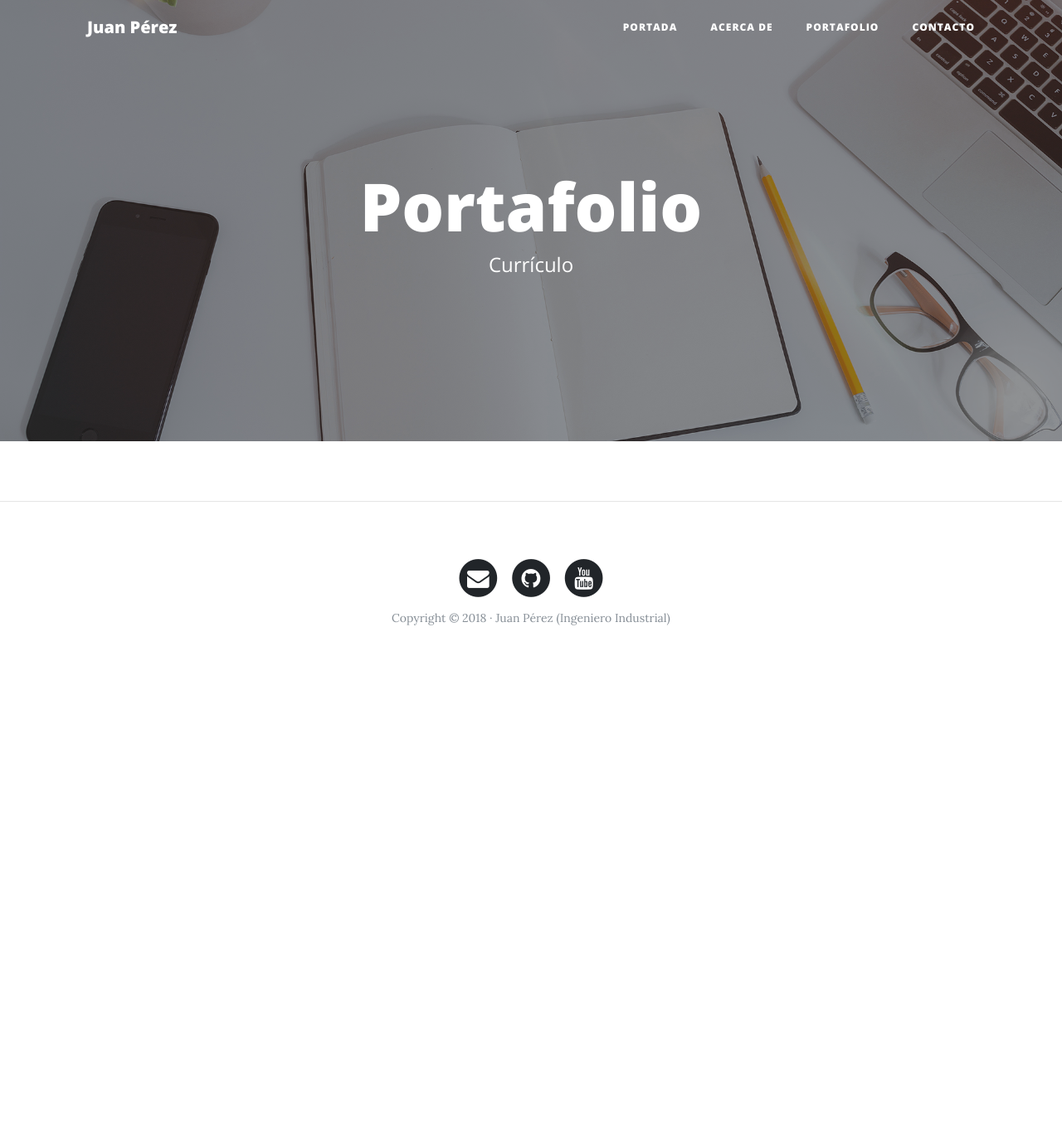
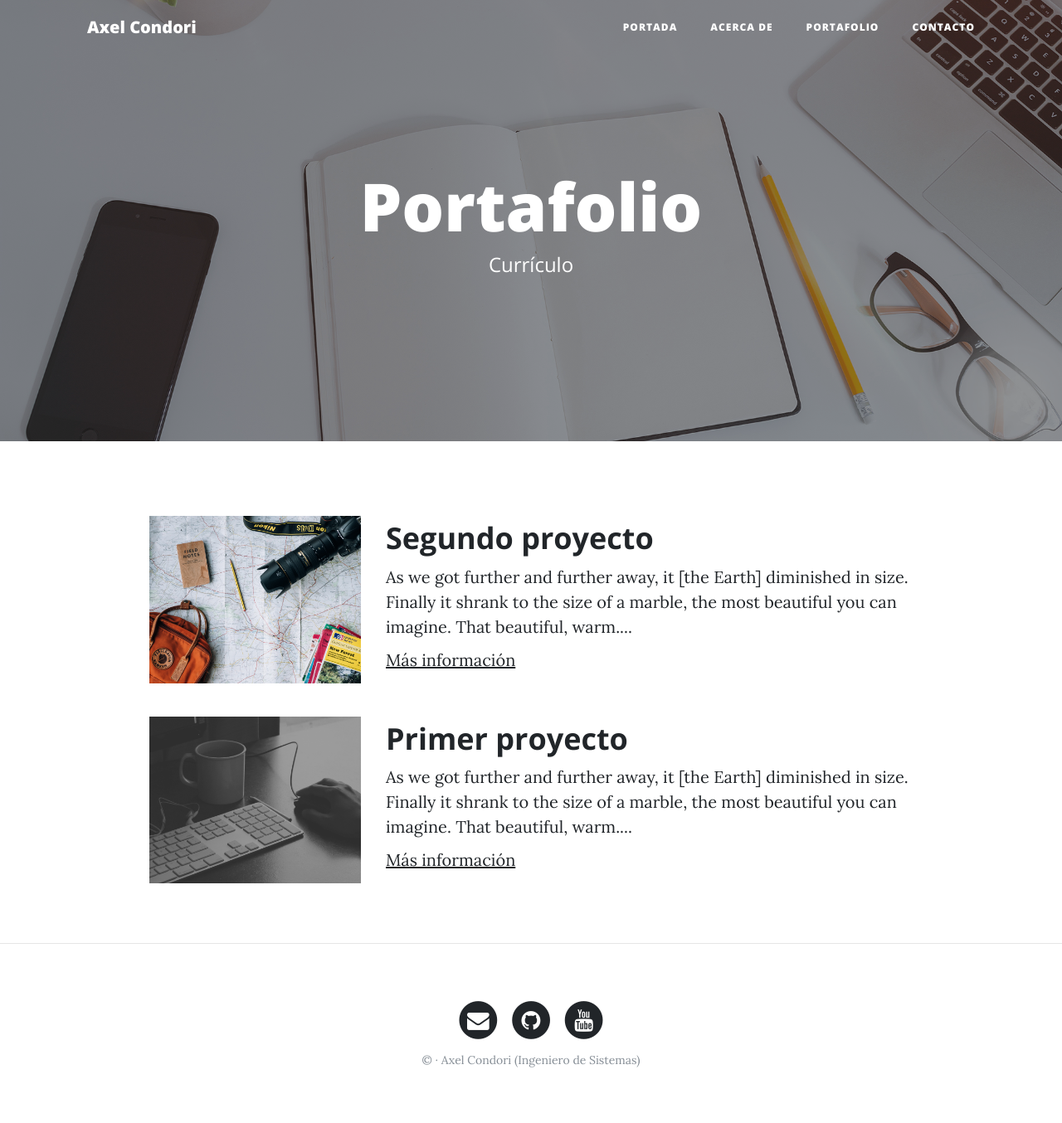
Before and after one commit to AXSCQ/Django, a Django app: page /portfolio/ in a window 1280 px wide. Shown: the whole page at 83% size. Before the commit the page ends 754 px from the top, so only its background shows below. Run offline with Django 4.2, Linux system fonts and the light colour scheme; some libraries are stand-ins or nearby versions.

Commit message:
Tu mensaje de commit

```diff
--- a/webpersonal/core/templates/core/about.html
+++ b/webpersonal/core/templates/core/about.html
@@ -15,7 +15,7 @@
         <img class="img-fluid avatar" src="{% static 'core/img/avatar.jpg' %}" alt="">
     </div>
     <div class="col-lg-7 col-md-8">
-        <h2 class="section-heading">Juan Pérez</h2>
+        <h2 class="section-heading">Axel Condori</h2>
         <p>Nacido en... lorem ipsum dolor sit amet, consectetur adipisicing elit. Saepe nostrum ullam eveniet pariatur voluptates odit, fuga atque ea nobis sit soluta odio.</p>
         <p>Lorem ipsum dolor sit amet, consectetur adipisicing elit. Saepe nostrum ullam eveniet pariatur voluptates odit...</p>
     </div>
--- a/webpersonal/core/templates/core/base.html
+++ b/webpersonal/core/templates/core/base.html
@@ -6,7 +6,7 @@
     <meta charset="utf-8">
     <meta name="viewport" content="width=device-width, initial-scale=1, shrink-to-fit=no">
 
-    <title>{% block title %}{% endblock %} | Juan Pérez</title>
+    <title>{% block title %}{% endblock %} | Axel Condori</title>
 
     <!-- Estilos y fuentes del template  -->
     {% load static %}
@@ -23,7 +23,7 @@
     <!-- Navegación -->
     <nav class="navbar navbar-expand-lg navbar-light fixed-top" id="mainNav">
       <div class="container">
-        <a class="navbar-brand" href="{% url 'home' %}">Juan Pérez</a>
+        <a class="navbar-brand" href="{% url 'home' %}">Axel Condori</a>
         <button class="navbar-toggler navbar-toggler-right" type="button" data-toggle="collapse" data-target="#navbarResponsive" aria-controls="navbarResponsive" aria-expanded="false" aria-label="Toggle navigation">
           Menú
           <i class="fa fa-bars"></i>
@@ -99,7 +99,7 @@
                 </a>
               </li>
             </ul>
-            <p class="copyright text-muted">Copyright &copy; 2018 · Juan Pérez (Ingeniero Industrial) </p>
+            <p class="copyright text-muted"> &copy;  · Axel Condori (Ingeniero de Sistemas) </p>
           </div>
         </div>
       </div>
--- a/webpersonal/core/templates/core/contact.html
+++ b/webpersonal/core/templates/core/contact.html
@@ -14,8 +14,8 @@
     <div class="col-lg-8 col-md-10 mx-auto">
         <p>Lorem ipsum dolor sit amet, consectetur adipisicing elit. Saepe nostrum ullam eveniet pariatur voluptates odit, fuga atque ea nobis sit soluta odio, adipisci quas excepturi maxime quae totam ducimus consectetur?</p>
         <br>
-        <p><b>Teléfono:</b> +09 876 543 210</p>
-        <p><b>Honorarios:</b> 60€/h (precio base)</p>
+        <p><b>Teléfono:</b> +591 77549627</p>
+        <p><b>Honorarios:</b> </p>
     </div>
 </div>
 {% endblock %}
--- a/webpersonal/core/templates/core/home.html
+++ b/webpersonal/core/templates/core/home.html
@@ -5,6 +5,6 @@
 {% block background %}{% load static %}{% static 'core/img/home-bg.jpg' %}{% endblock %}
 
 {% block headers %}
-<h1>Juan Pérez</h1>
-<span class="subheading">Ingeniero Industrial</span>
+<h1>Axel Condori</h1>
+<span class="subheading">Ingeniero De Sistemas</span>
 {% endblock %}
--- a/webpersonal/core/templates/core/portafolio.html
+++ b/webpersonal/core/templates/core/portafolio.html
@@ -1,6 +1,7 @@
 {% extends 'core/base.html' %}
+{% load static %}
 
-{% block title %}Portafolio{% endblock %}
+{% block title %}Contacto{% endblock %}
 
 {% block background %}{% load static %}{% static 'core/img/portfolio-bg.jpg' %}{% endblock %}
 
@@ -10,19 +11,25 @@
 {% endblock %}
 
 {% block content %}
-    {% for project in projects %}
-        <!-- Proyecto -->
 <div class="row project">
 	      	<div class="col-lg-3 col-md-4 offset-lg-1">
-                <img class="img-fluid" src="{{project.image.url}}" alt="">
+			      <img class="img-fluid" src="{% static 'core/img/about-bg.jpg' %}" alt="">
 	      	</div>
 	        <div class="col-lg-7 col-md-8">
-                <h2 class="section-heading title">{{project.title}}</h2>
-                <p>{{project.description}}</p>
-                {% if project.link %}
-                    <p><a href="{{project.link}}">Más información</a></p>
-                {% endif %}
+	      		<h2 class="section-heading title">Segundo proyecto</h2>
+	          <p>As we got further and further away, it [the Earth] diminished in size. Finally it shrank to the size of a marble, the most beautiful you can imagine. That beautiful, warm....</p>
+	          <p><a href="http://google.com">Más información</a></p>
 	      	</div>
 	      </div>
-    {% endfor %}
+
+ <div class="row project">
+	      	<div class="col-lg-3 col-md-4 offset-lg-1">
+			      <img class="img-fluid" src="{% static 'core/img/home-bg.jpg' %}" alt="">
+	      	</div>
+	        <div class="col-lg-7 col-md-8">
+	      		<h2 class="section-heading title">Primer proyecto</h2>
+	          <p>As we got further and further away, it [the Earth] diminished in size. Finally it shrank to the size of a marble, the most beautiful you can imagine. That beautiful, warm....</p>
+	          <p><a href="http://google.com">Más información</a></p>
+	      	</div>
+	      </div>
 {% endblock %}
```
Lines whose indentation alone changed are shown as unchanged.
